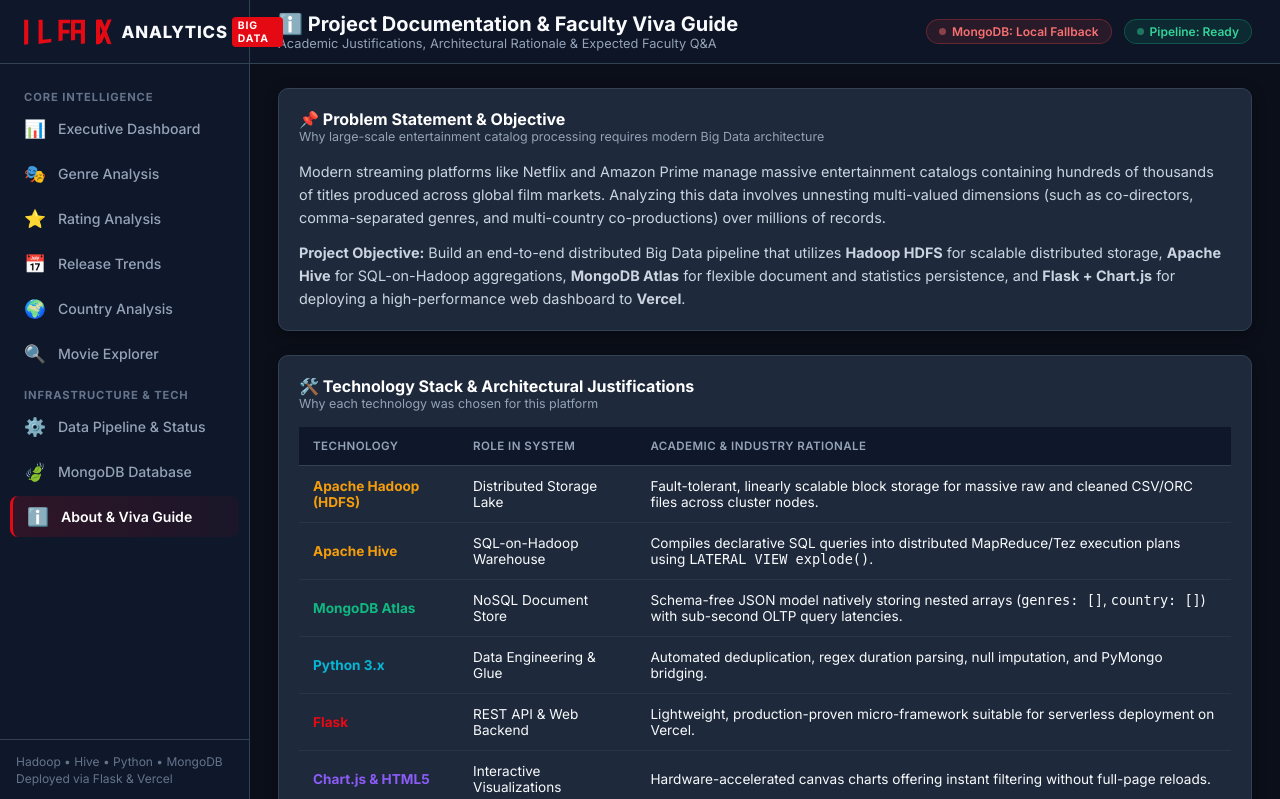
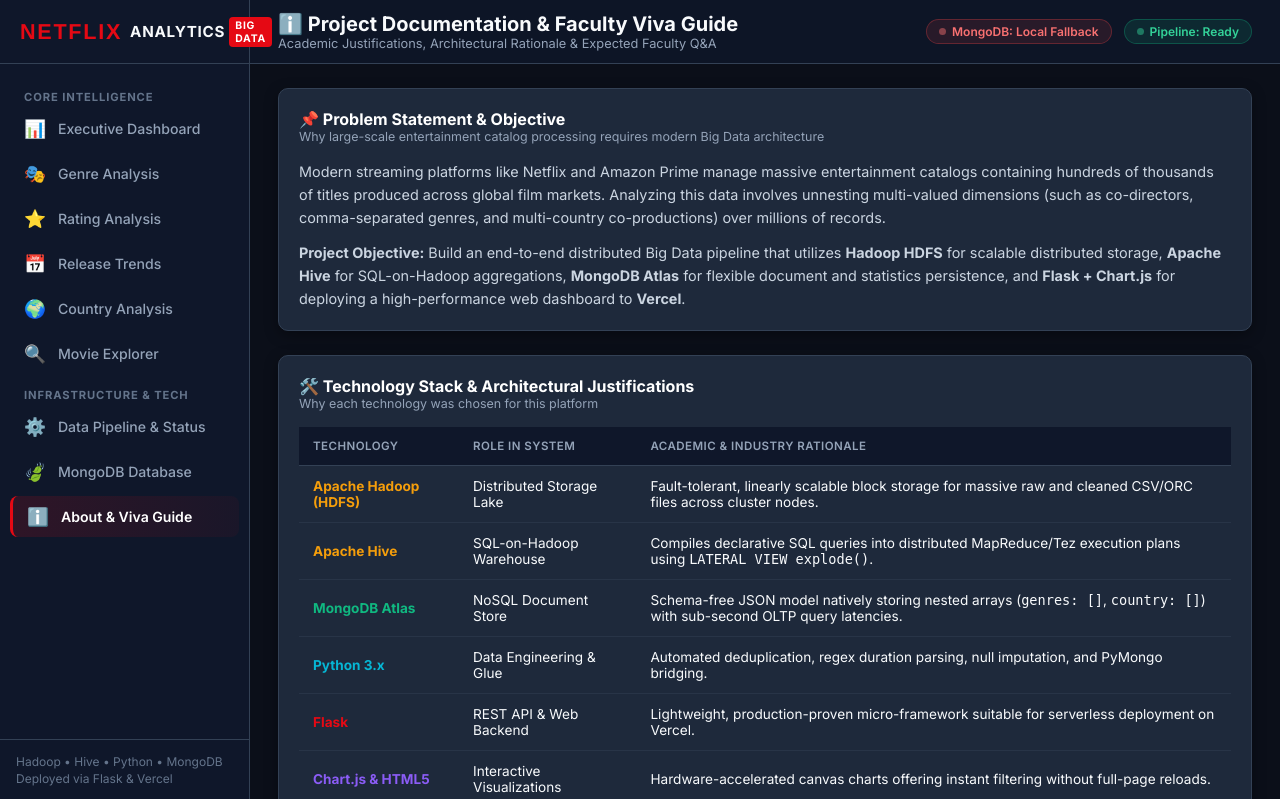
Before and after one commit to GAGANVK43/BDApro, a Flask app: page /about in a window 1280 px wide. Shown: the top 799 px of the page. Run offline with Flask 3, Linux system fonts and the light colour scheme; data that the repository does not hold is empty.

Commit message:
fix(ui): replace distorted SVG with clean bold NETFLIX text branding

```diff
--- a/templates/base.html
+++ b/templates/base.html
@@ -621,11 +621,9 @@
   <!-- Left Sidebar Navigation -->
   <aside class="sidebar">
     <div class="sidebar-header">
-      <a href="/" class="brand-logo">
-        <svg viewBox="0 0 111 30" width="100" height="26" style="width:100px; height:26px; max-height:26px; display:inline-block;" fill="#E50914">
-          <path d="M105.062 14.28L111 30c-1.75-.25-3.499-.563-5.28-.845l-3.345-8.686-3.437 7.969c-1.687-.282-3.344-.376-5.031-.595l6.042-13.75-5.813-14.125h5.032l3.438 8.78 3.531-8.78h5.032l-6.141 14.312zM73.78 0h5.033v28.844c-1.688.125-3.376.219-5.032.375V0zm18.375 0h5.032v29.438c-1.688.093-3.344.25-5.032.406V0zM61.812 0h14.407v4.5H66.844v7.719h8.719v4.5h-8.719v8.031c-1.688.188-3.344.375-5.032.594V0zm-15.093 0h13.937v4.5h-8.906v7.719h8.219v4.5h-8.219v8.719c-1.687.281-3.343.5-5.031.75V0zM22.5 0h5.031v24.344c3.469-.5 6.969-.875 10.469-1.25V27.5c-5.188.563-10.375 1.25-15.5 2.063V0zm-17.5 0h5.031v29.438c-1.687.312-3.343.687-5.031 1.093V0z"/>
-        </svg>
-        <span class="brand-title">ANALYTICS <span class="brand-badge">BIG DATA</span></span>
+      <a href="/" class="brand-logo" style="text-decoration:none; display:flex; align-items:center; gap:8px;">
+        <span style="color:#E50914; font-weight:900; font-size:1.35rem; letter-spacing:0.08em; font-family:'Helvetica Neue', Helvetica, Arial, sans-serif;">NETFLIX</span>
+        <span class="brand-title" style="font-size:0.95rem; font-weight:700; color:#F8FAFC;">ANALYTICS <span class="brand-badge" style="background:#E50914; color:#fff; font-size:0.65rem; padding:2px 6px; border-radius:4px; font-weight:700; margin-left:4px;">BIG DATA</span></span>
       </a>
     </div>
 
```
